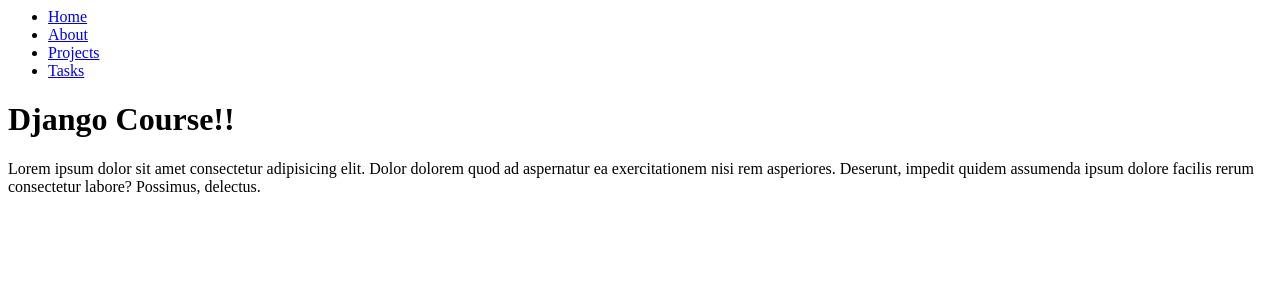
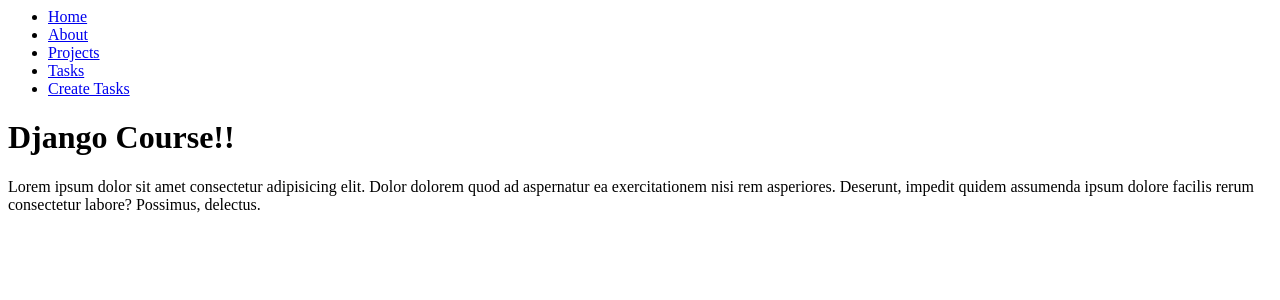
Before and after one commit to Alejandro0052/djangoproject, a Django app: page / in a window 1280 px wide. Shown: the top 300 px of the page. Run offline with Django 3.2, Linux system fonts and the light colour scheme.

Commit message:
Aca lo que hice fue agregar una nueva seccion para crear nuevas tareas, pronto iniciare con la creacion de formularios

```diff
--- a/myapp/templates/layaouts/base.html
+++ b/myapp/templates/layaouts/base.html
@@ -12,6 +12,9 @@
         <li>
             <a href="/tasks">Tasks</a>
         </li>
+        <li>
+            <a href="/create_tasks">Create Tasks</a>
+        </li>
     </ul>
 </nav>
 
--- a/myapp/urls.py
+++ b/myapp/urls.py
@@ -9,4 +9,5 @@
     path('hello/<str:username>', views.hello),
     path('projects/', views.projects),
     path('tasks/', views.tasks),
+    path('create_tasks/', views.create_task),
 ]
--- a/myapp/views.py
+++ b/myapp/views.py
@@ -38,3 +38,6 @@
     return render(request,'tasks.html', {
             'tasks':tasks
     })
+
+def create_task(request):
+    return render(request, 'create_task.html')
```
Also changed, not shown: myapp/templates/create_task.html (added, +7 -0 lines).
